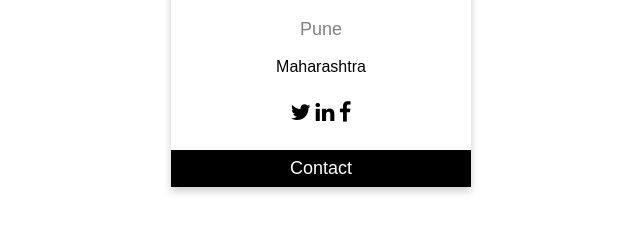
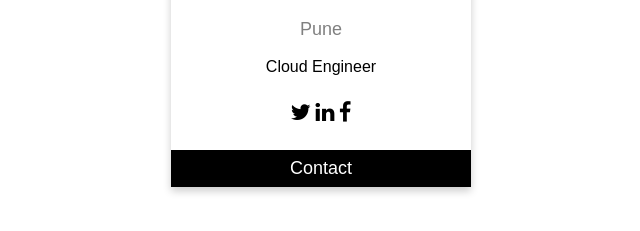
Before and after one commit to vikashpc02/Vikash-portfolio, a plain HTML site: page index.html in a window 1280 px wide. Shown: the part 310-541 px from the top of the page, 319-959 px from the left. Drawn offline with Linux system fonts and the light colour scheme.

Commit message:
Updating Code using Github action

```diff
--- a/index.html
+++ b/index.html
@@ -51,7 +51,7 @@
        <img src="./image.jpg" alt="Vikash" style="width: 100%" />
       <h1>Vikash Kumar</h1>
       <p class="title">Pune</p>
-      <p>Maharashtra</p>
+      <p>Cloud Engineer</p>
       <div style="margin: 24px 0">
         <a href="https://x.com/VIKASHK94414172"
           ><i class="fa fa-twitter"></i
```
